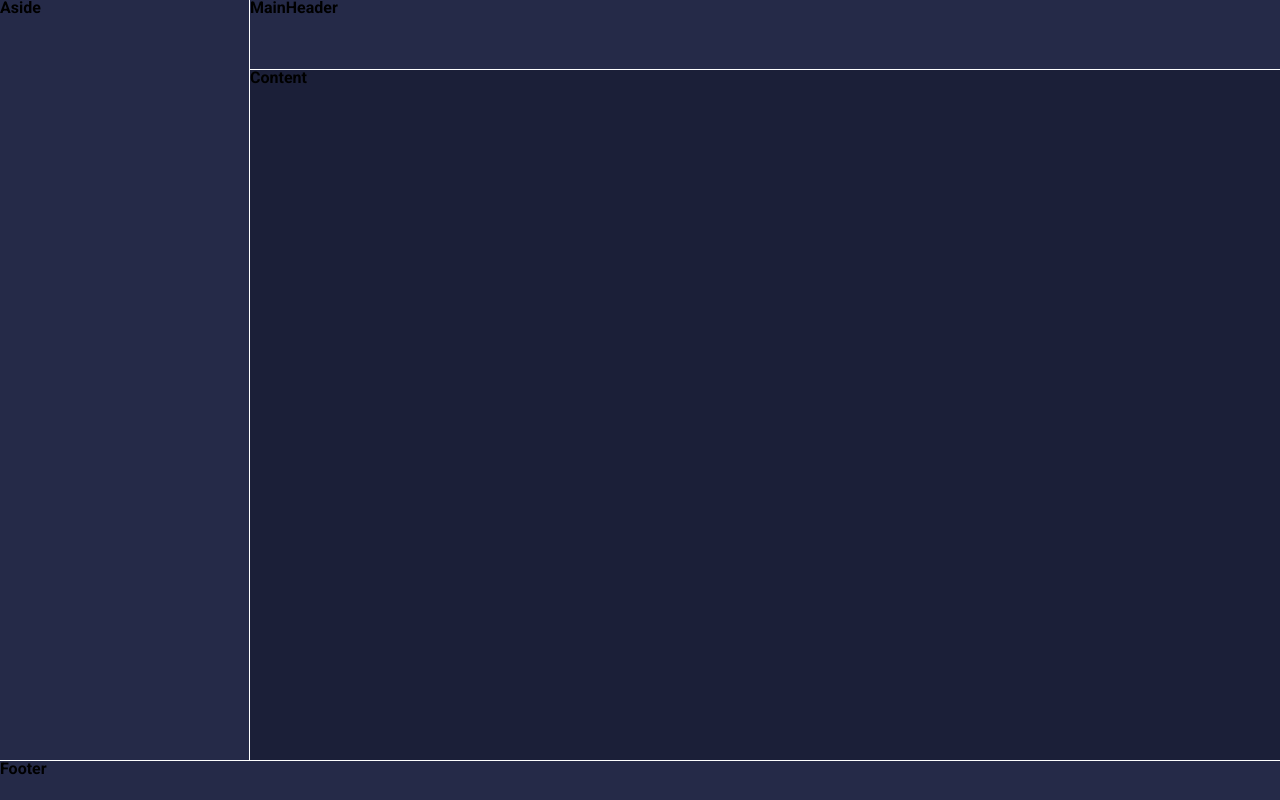
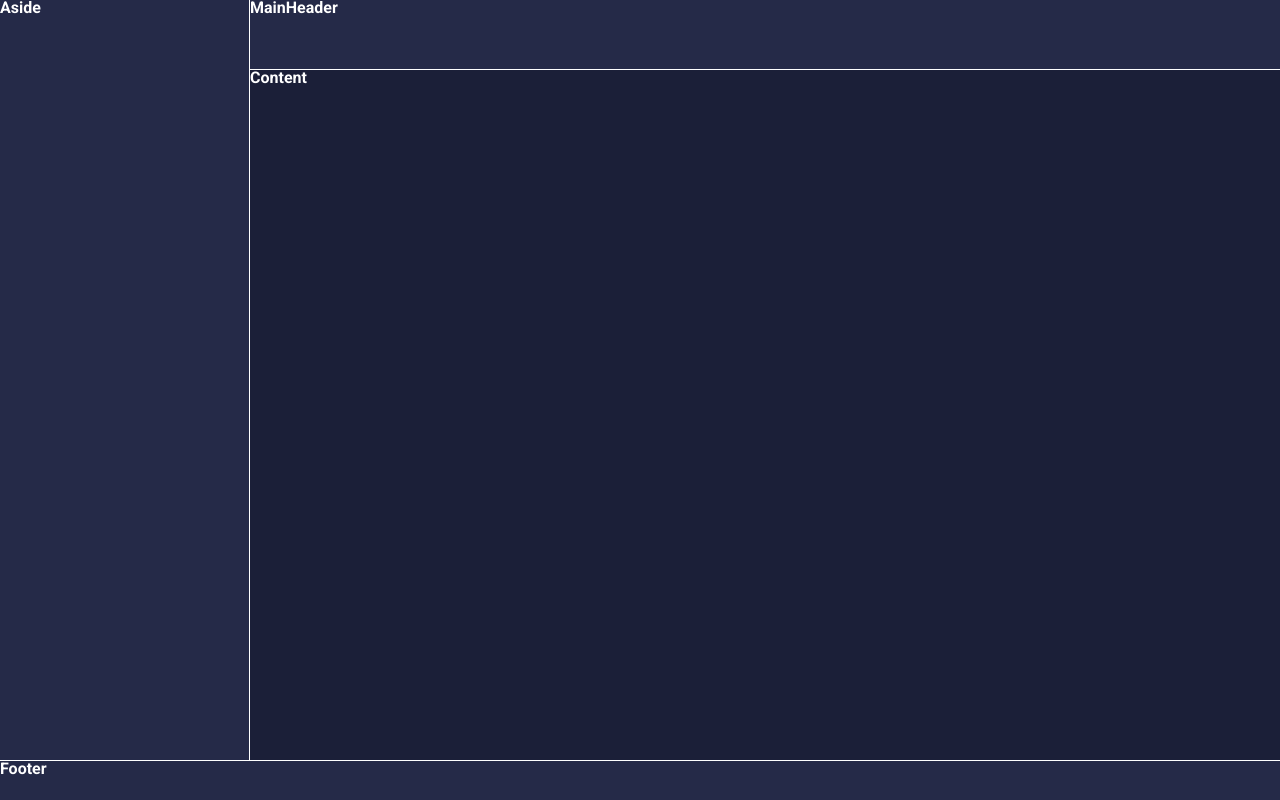
Before and after one commit to brunogusta/ts-dashboard, a React (Create React App) app: page / in a window 1280 px wide. Built offline with nearby package versions, Linux system fonts and the light colour scheme.

Commit message:
feat: add themes

```diff
--- a/src/App.tsx
+++ b/src/App.tsx
@@ -1,12 +1,17 @@
 import React from "react";
+import { ThemeProvider } from "styled-components";
 import GlobalStyles from "./styles/GlobalStyles";
 import Layout from "./components/Layout";
+import dark from "./styles/themes/dark";
+import light from "./styles/themes/light";
 
-const App: React.FC = () => (
-  <>
-    <GlobalStyles />
-    <Layout />
-  </>
-);
+const App: React.FC = () => {
+  return (
+    <ThemeProvider theme={dark}>
+      <GlobalStyles />
+      <Layout />
+    </ThemeProvider>
+  );
+};
 
 export default App;
--- a/src/components/Aside/styles.ts
+++ b/src/components/Aside/styles.ts
@@ -1,7 +1,8 @@
 import styled from "styled-components";
 
 export const Container = styled.div`
+  color: ${(props) => props.theme.colors.white};
   grid-area: Aside;
-  background-color: #252a48;
+  background-color: ${(props) => props.theme.colors.secondary};
   border-right: solid 1px white;
 `;
--- a/src/components/Content/styles.ts
+++ b/src/components/Content/styles.ts
@@ -1,6 +1,7 @@
 import styled from "styled-components";
 
 export const Container = styled.div`
+  color: ${(props) => props.theme.colors.white};
   grid-area: Content;
-  background-color: #1b1f38;
+  background-color: ${(props) => props.theme.colors.primary};
 `;
--- a/src/components/Footer/styles.ts
+++ b/src/components/Footer/styles.ts
@@ -1,7 +1,8 @@
 import styled from "styled-components";
 
 export const Container = styled.div`
+  color: ${(props) => props.theme.colors.white};
   grid-area: Footer;
-  background-color: #252a48;
+  background-color: ${(props) => props.theme.colors.secondary};
   border-top: solid 1px white;
 `;
--- a/src/components/Layout/index.tsx
+++ b/src/components/Layout/index.tsx
@@ -6,7 +6,7 @@
 
 import { GridTemplate } from "./styles";
 
-const Layout: React.FC = () => {
+const Layout = () => {
   return (
     <GridTemplate>
       <Aside />
--- a/src/components/MainHeader/styles.ts
+++ b/src/components/MainHeader/styles.ts
@@ -1,7 +1,8 @@
 import styled from "styled-components";
 
 export const Container = styled.div`
+  color: ${(props) => props.theme.colors.white};
   grid-area: MainHeader;
-  background-color: #252a48;
+  background-color: ${(props) => props.theme.colors.secondary};
   border-bottom: solid 1px white;
 `;
--- /dev/null
+++ b/src/styles/themes/dark.ts
@@ -0,0 +1,17 @@
+export default {
+  title: "dark",
+
+  colors: {
+    primary: "#1b1f38",
+    secondary: "#252a48",
+    tertiary: "#313862",
+
+    white: "#fff",
+    black: "#000",
+    grey: "#bfbfbf",
+
+    success: "#4e41f0",
+    info: "#f7931b",
+    warning: "#e44c4e",
+  },
+};
--- /dev/null
+++ b/src/styles/themes/light.ts
@@ -0,0 +1,17 @@
+export default {
+  title: "ligth",
+
+  colors: {
+    primary: "#dcdcdc",
+    secondary: "#ffffff",
+    tertiary: "#f5f5f5",
+
+    white: "#000",
+    black: "#fff",
+    grey: "#bfbfbf",
+
+    success: "#03bb85",
+    info: "#3b5998",
+    warning: "#ff6961",
+  },
+};
```
Also changed, not shown: src/styles/styled.d.ts (added, +21 -0 lines), 1 other file (tests, documents, lock files or other folders).
